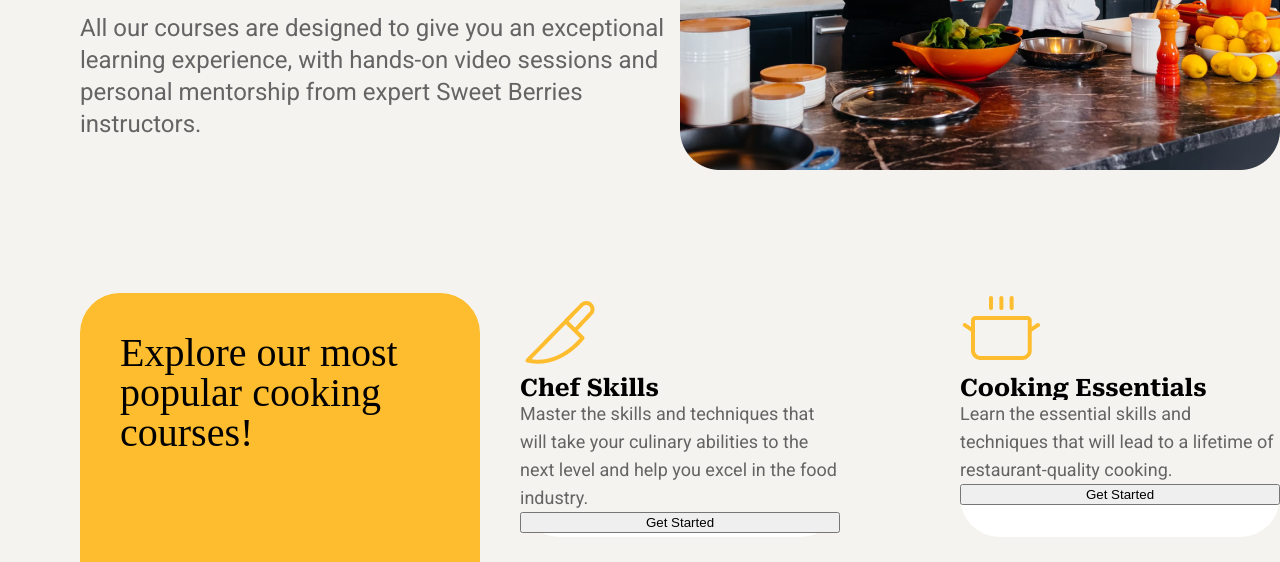
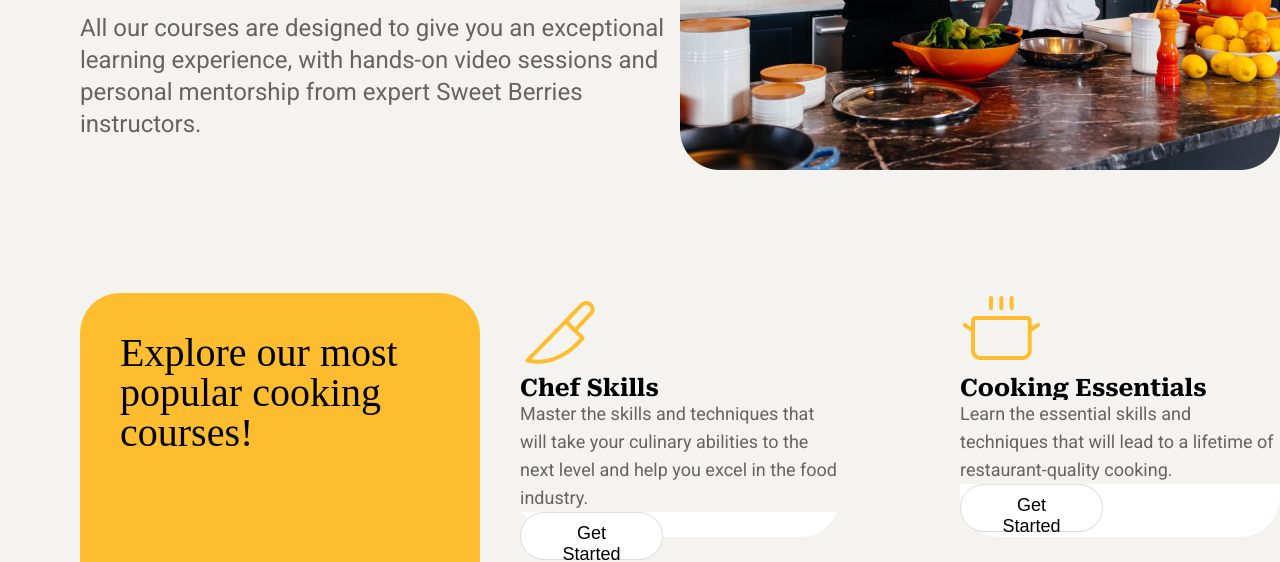
Before and after one commit to disciplinedfox/Sweet-Berries-Site, a plain HTML site: page index.html in a window 1280 px wide. Shown: the part 413-975 px from the top of the page. Drawn offline with Linux system fonts and the light colour scheme.

Commit message:
button fixes card

```diff
--- a/styles.css
+++ b/styles.css
@@ -154,6 +154,17 @@ border-spacing: 0;
 
 }
 
+.content-box button {
+    width: 143px;
+    padding: 10px 25px 10px 25px;
+    height: 48px;
+    border-radius: 50px;
+    border: #DCDCDC solid 1px;
+    background-color: var(--card);
+    font-size: 18px;
+    font-weight: 500px;
+}
+
 .banner {
     background-color: var(--accent);
     font-size: 40px;
```
